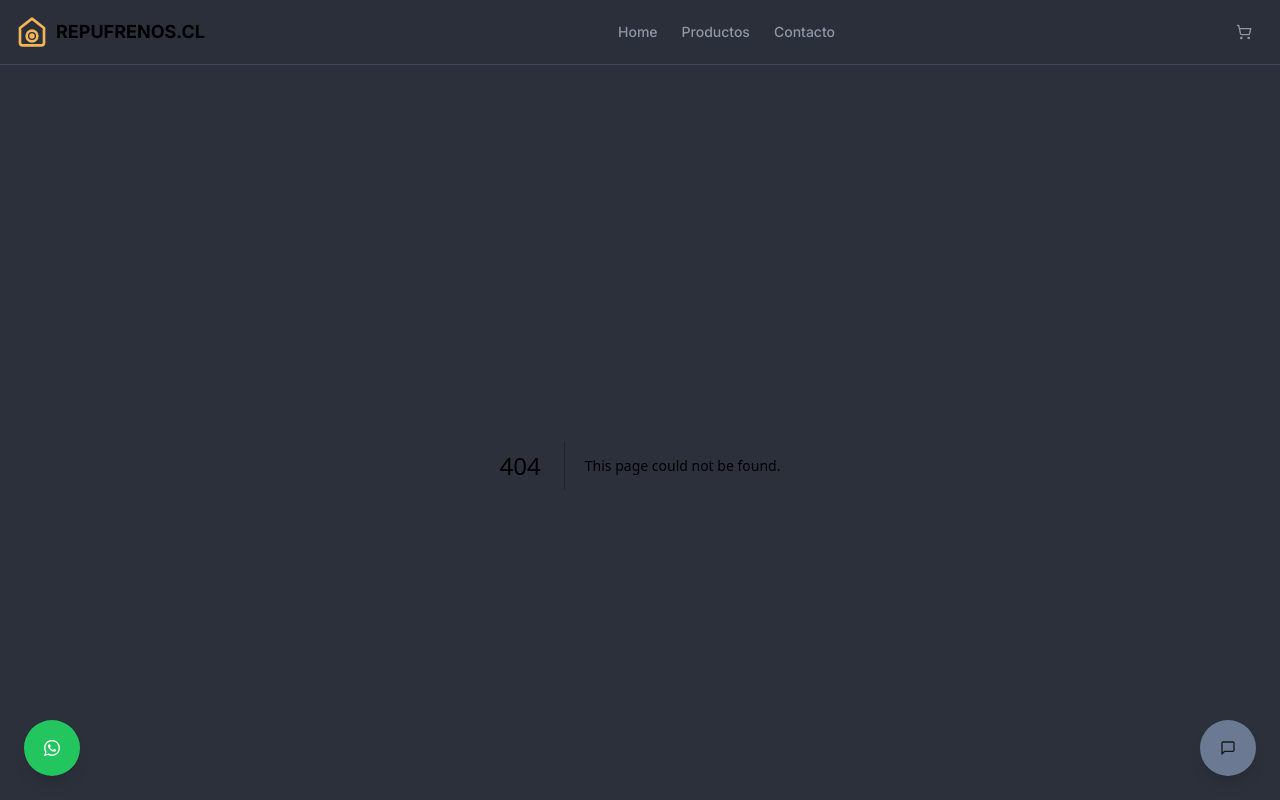
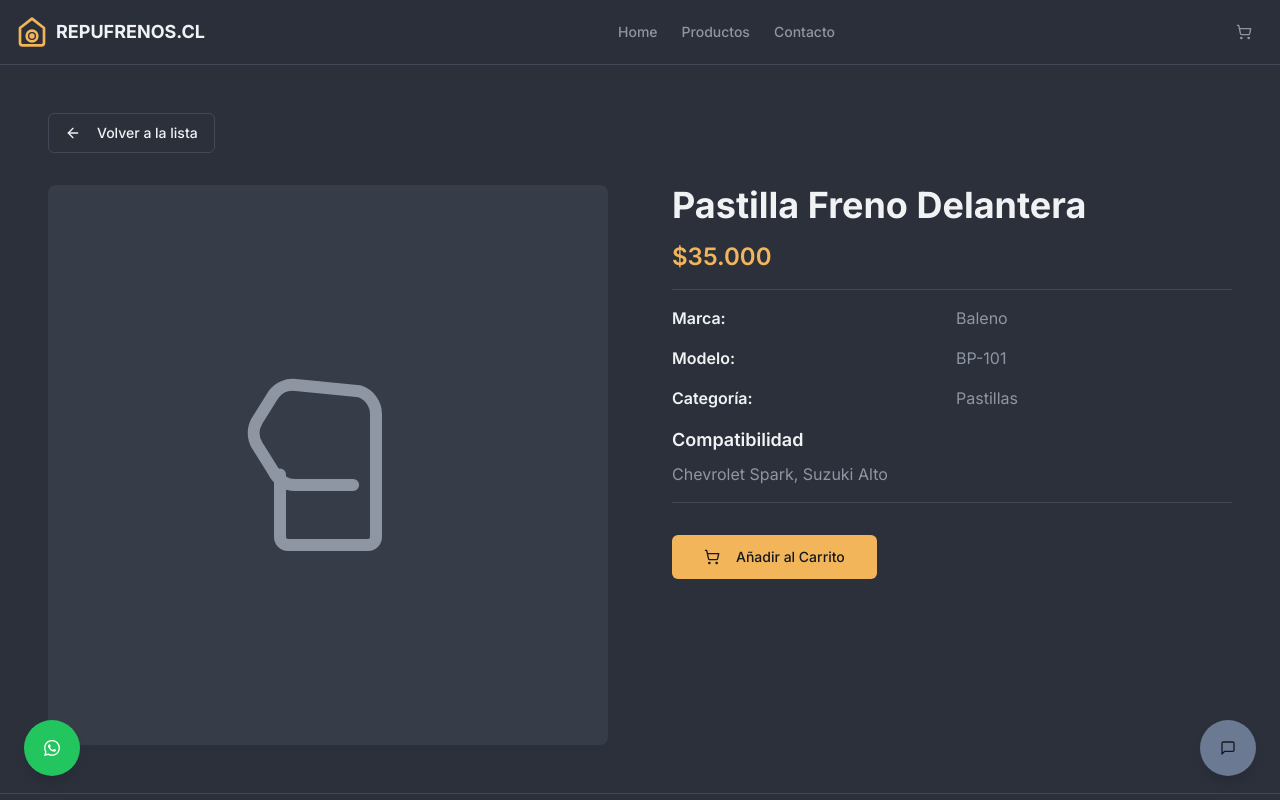
Before and after one commit to marce1404/TIENDA-FRENOS, a Next.js app: page /productos/1 in a window 1280 px wide. Before the commit this address had no page. Shown: the top 800 px of the page. Built offline with nearby package versions, Linux system fonts and the light colour scheme.

Commit message:
si. crea la pagina

```diff
--- /dev/null
+++ b/src/app/productos/[id]/page.tsx
@@ -0,0 +1,135 @@
+
+'use client';
+
+import { useParams, useRouter } from 'next/navigation';
+import Link from 'next/link';
+import { useEffect, useState } from 'react';
+import { getProducts } from '@/lib/products';
+import type { Product } from '@/lib/types';
+import { Button } from '@/components/ui/button';
+import { Separator } from '@/components/ui/separator';
+import { ShoppingCart, ArrowLeft } from 'lucide-react';
+import { useCart } from '@/hooks/use-cart';
+import { BrakePadIcon } from '@/components/icons/BrakePadIcon';
+import { BrakeDiscIcon } from '@/components/icons/BrakeDiscIcon';
+import { Skeleton } from '@/components/ui/skeleton';
+
+export default function ProductDetailPage() {
+  const params = useParams();
+  const { addToCart } = useCart();
+  const [product, setProduct] = useState<Product | null>(null);
+  const [isMounted, setIsMounted] = useState(false);
+
+  const productId = params.id ? parseInt(params.id as string, 10) : null;
+
+  useEffect(() => {
+    if (productId) {
+      const allProducts = getProducts();
+      const foundProduct = allProducts.find((p) => p.id === productId);
+      setProduct(foundProduct || null);
+    }
+    setIsMounted(true);
+  }, [productId]);
+
+  const formatPrice = (price: number) => {
+    return new Intl.NumberFormat('es-CL', {
+      style: 'currency',
+      currency: 'CLP',
+    }).format(price);
+  };
+
+  if (!isMounted) {
+    return (
+      <div className="container mx-auto p-6 md:p-12">
+        <div className="mb-8">
+            <Skeleton className="h-10 w-48" />
+        </div>
+        <div className="grid md:grid-cols-2 gap-8 lg:gap-16 items-start">
+            <Skeleton className="aspect-square rounded-lg" />
+            <div className="space-y-6">
+                <Skeleton className="h-10 w-3/4" />
+                <Skeleton className="h-8 w-1/3" />
+                <Skeleton className="h-px w-full" />
+                <div className="space-y-4">
+                    <Skeleton className="h-6 w-full" />
+                    <Skeleton className="h-6 w-full" />
+                    <Skeleton className="h-6 w-2/3" />
+                </div>
+                 <Skeleton className="h-px w-full" />
+                <Skeleton className="h-12 w-48" />
+            </div>
+        </div>
+      </div>
+    )
+  }
+
+  if (!product) {
+    return (
+      <div className="container mx-auto flex h-[60vh] flex-col items-center justify-center p-6 text-center">
+        <h1 className="mb-4 text-4xl font-bold">Producto no Encontrado</h1>
+        <p className="mb-8 text-muted-foreground">
+          Lo sentimos, no pudimos encontrar el producto que estás buscando.
+        </p>
+        <Link href="/productos">
+          <Button>
+            <ArrowLeft className="mr-2 h-4 w-4" />
+            Volver a Productos
+          </Button>
+        </Link>
+      </div>
+    );
+  }
+
+  return (
+    <div className="container mx-auto p-6 md:p-12">
+      <div className="mb-8">
+        <Link href="/productos">
+          <Button variant="outline">
+            <ArrowLeft className="mr-2 h-4 w-4" />
+            Volver a la lista
+          </Button>
+        </Link>
+      </div>
+      <div className="grid items-start gap-8 md:grid-cols-2 lg:gap-16">
+        <div className="flex aspect-square items-center justify-center rounded-lg bg-card p-8">
+          {product.category === 'Pastillas' ? (
+            <BrakePadIcon className="h-48 w-48 text-muted-foreground" />
+          ) : (
+            <BrakeDiscIcon className="h-48 w-48 text-muted-foreground" />
+          )}
+        </div>
+
+        <div className="flex flex-col gap-4">
+          <h1 className="text-3xl font-bold md:text-4xl">{product.name}</h1>
+          <p className="text-2xl font-semibold text-primary">{formatPrice(product.price)}</p>
+          <Separator />
+          <div className="space-y-4 text-muted-foreground">
+            <div className="grid grid-cols-2 gap-2">
+              <span className="font-semibold text-foreground">Marca:</span>
+              <span>{product.brand}</span>
+            </div>
+            <div className="grid grid-cols-2 gap-2">
+              <span className="font-semibold text-foreground">Modelo:</span>
+              <span>{product.model}</span>
+            </div>
+            <div className="grid grid-cols-2 gap-2">
+              <span className="font-semibold text-foreground">Categoría:</span>
+              <span>{product.category}</span>
+            </div>
+          </div>
+          <div className="space-y-2">
+            <h2 className="text-lg font-semibold text-foreground">Compatibilidad</h2>
+            <p className="text-muted-foreground">{product.compatibility}</p>
+          </div>
+          <Separator />
+          <div className="mt-4">
+            <Button size="lg" className="w-full md:w-auto" onClick={() => addToCart(product)}>
+              <ShoppingCart className="mr-2 h-5 w-5" />
+              Añadir al Carrito
+            </Button>
+          </div>
+        </div>
+      </div>
+    </div>
+  );
+}
```
